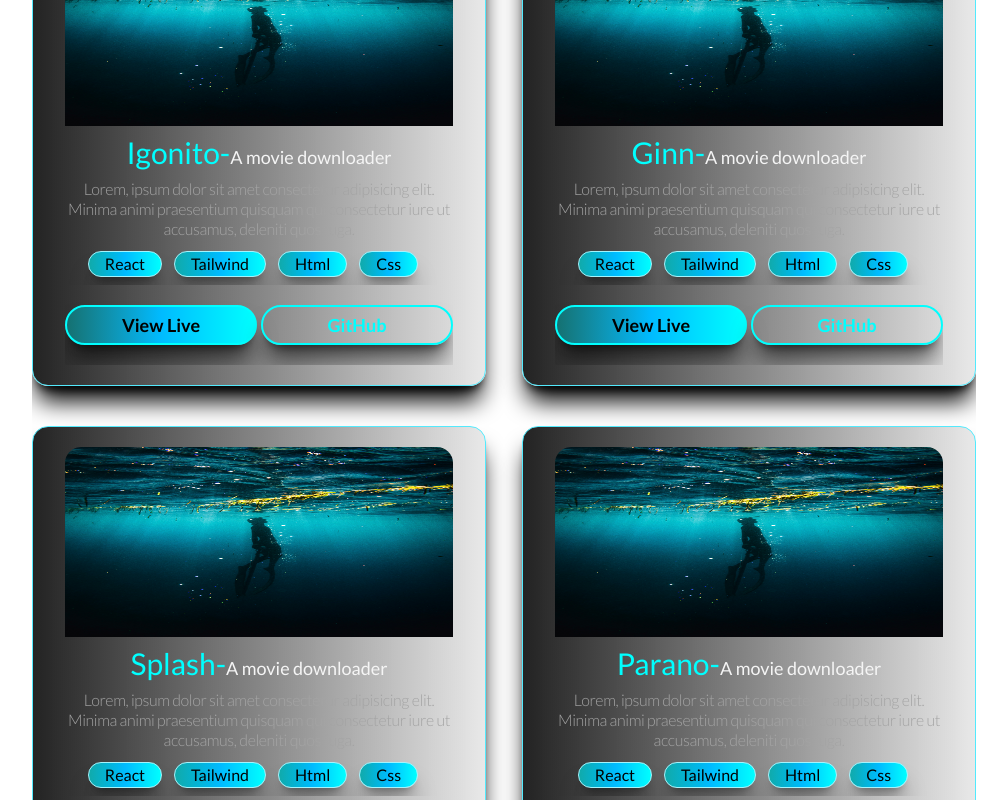
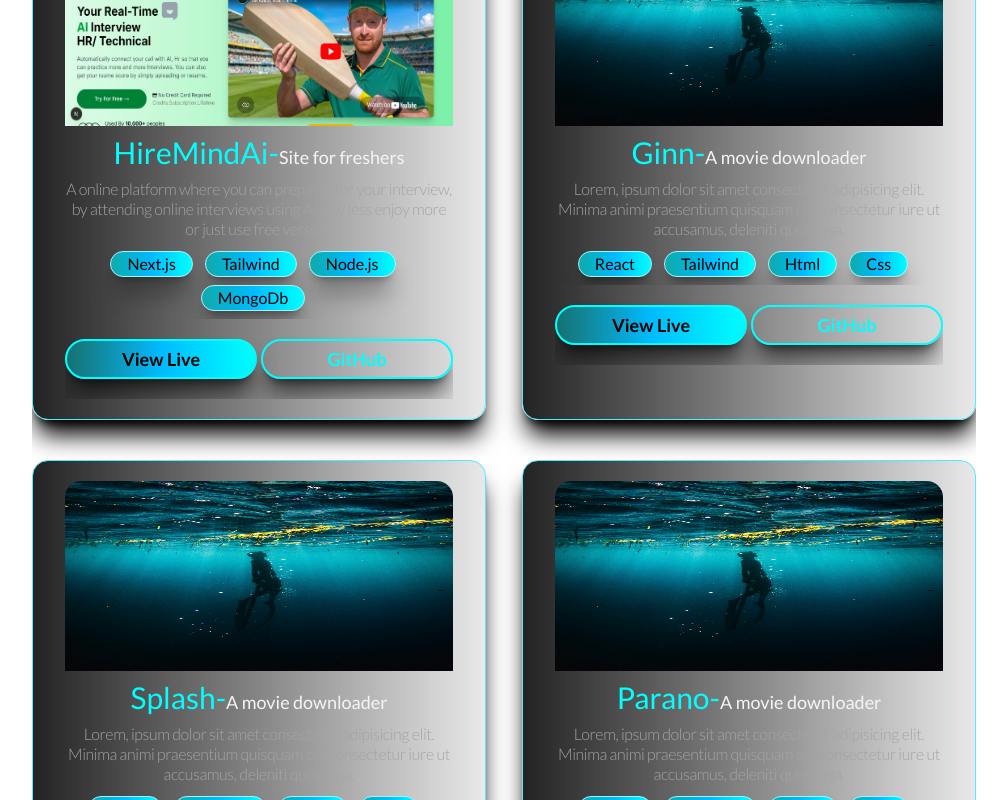
Before and after one commit to Nikhil-Rajput0/Nikhil-Portfolio, a React (Vite) app: page / in a window 1280 px wide. Shown: the part 2540-3340 px from the top of the page, without its empty margins (136-1143 px from the left). Built offline with nearby package versions, Linux system fonts and the light colour scheme.

Commit message:
Adding my first project

```diff
--- a/src/components/Projects/Projectdesc.jsx
+++ b/src/components/Projects/Projectdesc.jsx
@@ -30,9 +30,15 @@
           <button className="blink shadow-xl/60 z-1 relative font-semibold inline-flex bg-gradient-to-r from-[#157171] via-[#0bf] to-[#0ff] w-full items-center text-bold justify-center border-2 border-[#0ff] text-lg rounded-full py-[4px] cursor-pointer overflow-hidden">
             {header.btn[0]}
           </button>
-          <button className=" blink blink-2 shadow-xl/60 z-1 relative font-semibold inline-flex bg-transparent text-[#0ff] w-full items-center justify-center border-2 border-[#0ff] text-lg rounded-full py-[4px] cursor-pointer  overflow-hidden">
+          <a
+            target="_blank"
+            rel="noopener"
+            aria-label="Hiremind Ai"
+            href={"https://github.com/Nikhil-Rajput0/HireMind-Ai"}
+            className=" blink blink-2 shadow-xl/60 z-1 relative font-semibold inline-flex bg-transparent text-[#0ff] w-full items-center justify-center border-2 border-[#0ff] text-lg rounded-full py-[4px] cursor-pointer  overflow-hidden"
+          >
             {header.btn[1]}
-          </button>
+          </a>
         </div>
       </div>
     </div>
--- a/src/components/Projects/Projects.jsx
+++ b/src/components/Projects/Projects.jsx
@@ -1,16 +1,17 @@
 import React from "react";
 import Projectdesc from "./Projectdesc";
 import Image from "../../assets/ibrahim-shabil-DbYga9Ot9sU-unsplash.png";
+import Project1 from "../../assets/project1.png";
 import { motion } from "framer-motion";
 
 const projects = [
   {
-    img: Image,
-    name: "Igonito-",
-    about: "A movie downloader",
+    img: Project1,
+    name: "HireMindAi-",
+    about: "Site for freshers",
     id: 1,
-    desc: "Lorem, ipsum dolor sit amet consectetur adipisicing elit. Minima animi praesentium quisquam qui consectetur iure ut accusamus, deleniti quos fuga.",
-    skills: ["React", "Tailwind", "Html", "Css"],
+    desc: "A online platform where you can prepares for your interview, by attending online interviews using Ai. Pay less enjoy more or just use free version.",
+    skills: ["Next.js", "Tailwind", "Node.js", "MongoDb"],
     btn: ["View Live", "GitHub"],
   },
   {
```
Also changed, not shown: src/assets/project1.png (added).
